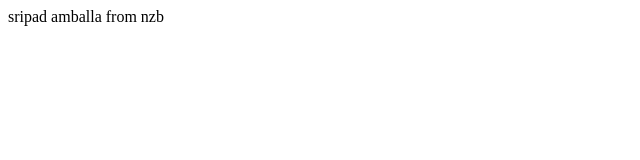
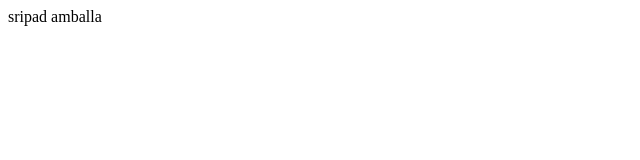
Before and after one commit to sripadAmballa/repo1, a plain HTML site: page index.html in a window 1280 px wide. Shown: the full height of the page, 0-640 px from the left. Drawn offline with Linux system fonts and the light colour scheme.

Commit message:
changed line no 10

```diff
--- a/index.html
+++ b/index.html
@@ -7,6 +7,6 @@
     <title>Document</title>
   </head>
   <body>
-    <div>sripad amballa from nzb</div>
+    <div>sripad amballa</div>
   </body>
 </html>
```
